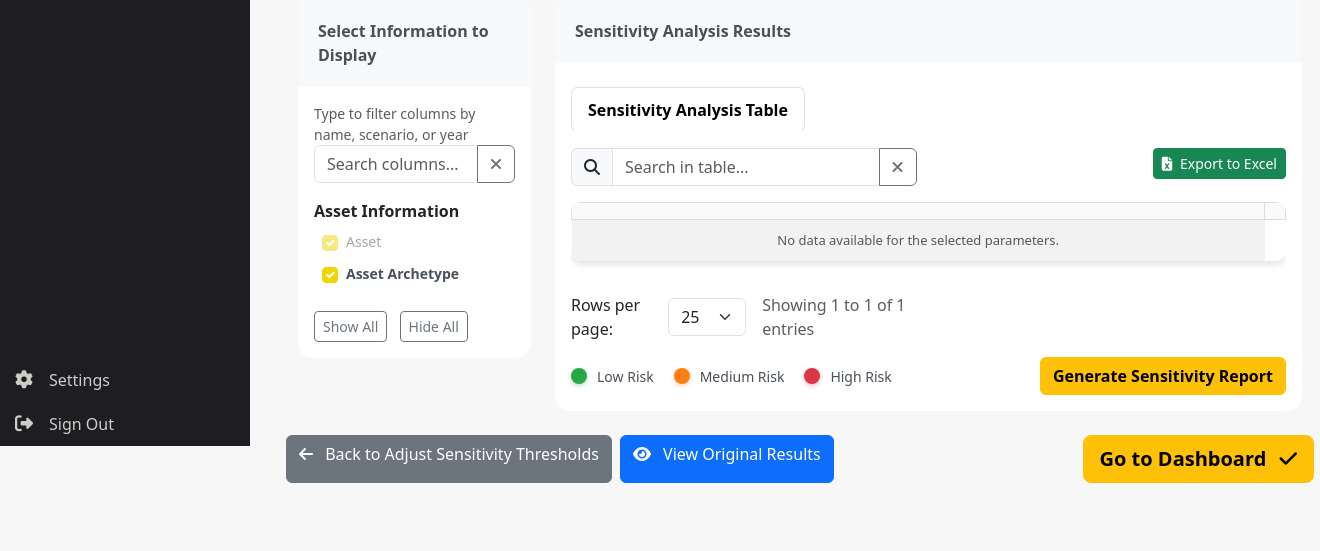
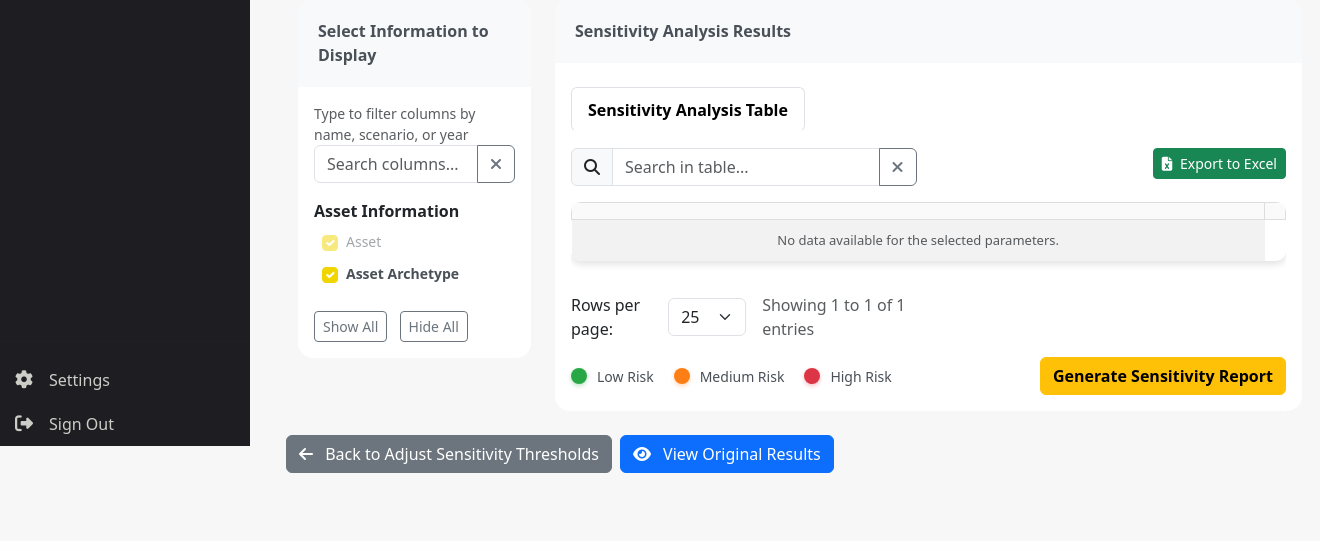
Before and after one commit to joulelouis/CLIMATE-Build, a Django app: template climate_hazards_analysis_v2/templates/climate_hazards_analysis_v2/sensitivity_results.html in a window 1320 px wide; the page is wider, and only the part inside the window is pictured. Shown: the part 354-905 px from the top of that part. After the commit the page ends 827 px from the top of that part, so only its background shows below. Run offline with Django 5.2, Linux system fonts and the light colour scheme; the template is opened without the code that fills it, so the values that code supplies are empty; parts of the project's set-up code (start-up, migrations or seed data) failed here and were passed over; some libraries are stand-ins or nearby versions.

Commit message:
feat(UI): removed the go to dashboard button in the sensitivity results. added required field for the override value and reason/explanation fields in override value feature

```diff
--- a/climate_hazards_analysis_v2/templates/climate_hazards_analysis_v2/sensitivity_results.html
+++ b/climate_hazards_analysis_v2/templates/climate_hazards_analysis_v2/sensitivity_results.html
@@ -618,12 +618,6 @@ View Sensitivity Results
                 <a href="{% url 'climate_hazards_analysis_v2:show_results' %}" class="btn btn-primary">
                     <i class="fas fa-eye me-2"></i> View Original Results
                 </a>
-            </div>
-            <div>
-                <button class="btn btn-warning btn-lg" onclick="SensitivityTable.complete()">
-                    <strong>Go to Dashboard</strong>
-                    <i class="fas fa-check ms-2"></i>
-                </button>
             </div>
         </div>
     </div>
```
Also changed, not shown: climate_hazards_analysis_v2/templates/climate_hazards_analysis_v2/results.html (+4 -4 lines).
